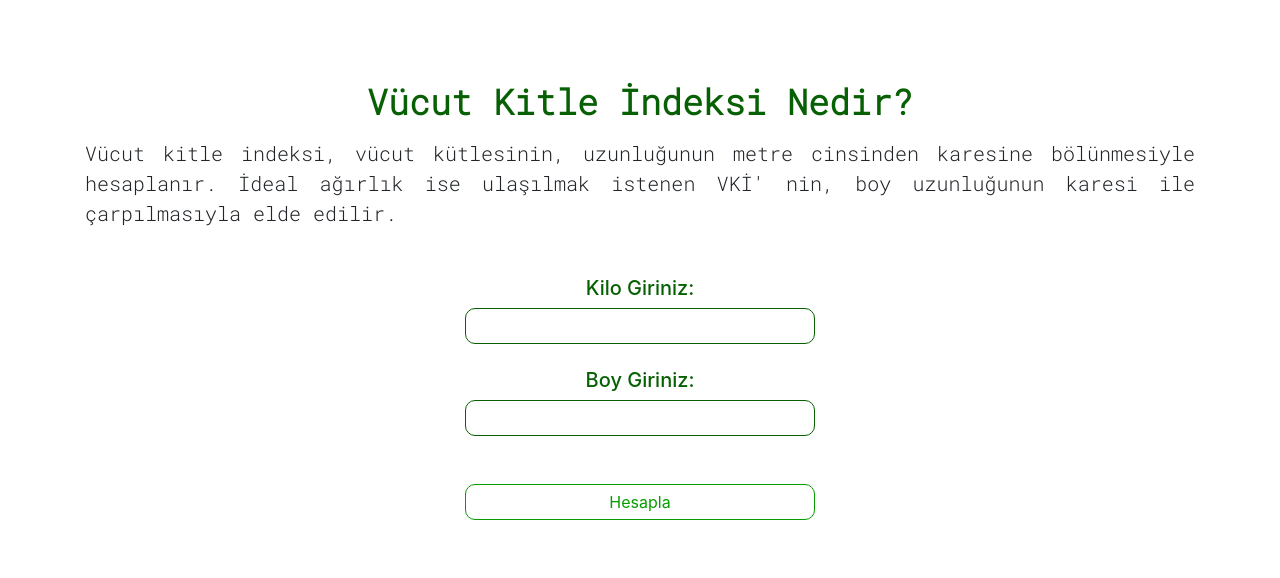
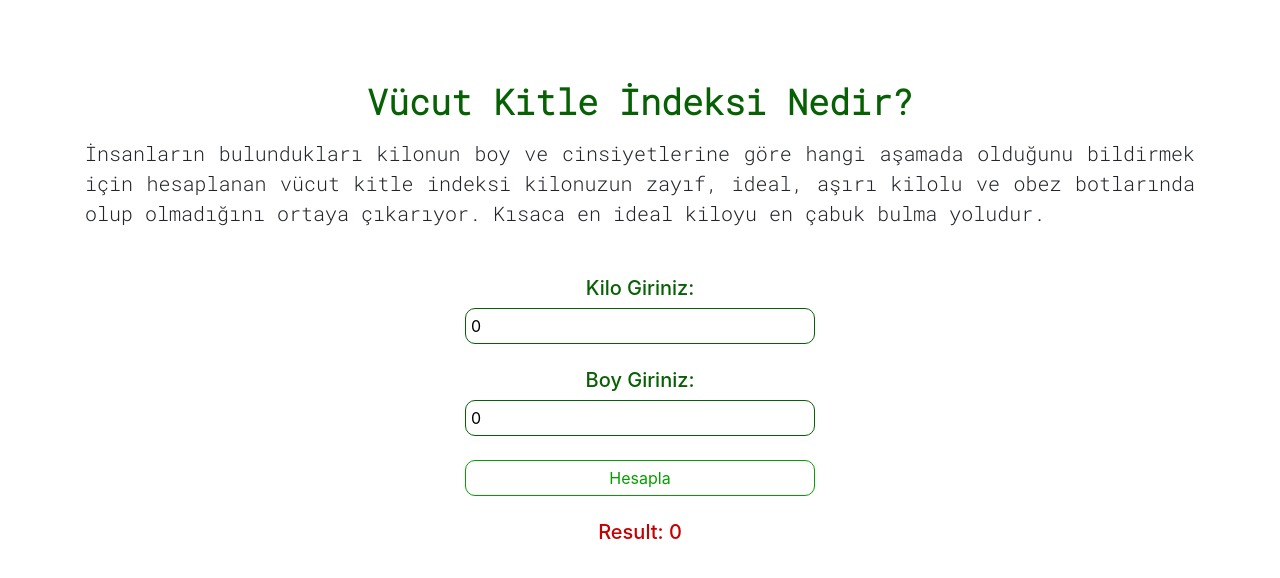
Before and after one commit to ummuhankeles/body-mass-index, a React (Create React App) app: page / in a window 1280 px wide. Shown: the top 578 px of the page. Built offline with nearby package versions, Linux system fonts and the light colour scheme.

Commit message:
added localStorage and calculated bmi

```diff
--- a/package.json
+++ b/package.json
@@ -6,6 +6,7 @@
     "@testing-library/jest-dom": "^5.14.1",
     "@testing-library/react": "^11.2.7",
     "@testing-library/user-event": "^12.8.3",
+    "prop-types": "^15.7.2",
     "react": "^17.0.2",
     "react-dom": "^17.0.2",
     "react-router": "^5.2.0",
--- a/src/App.js
+++ b/src/App.js
@@ -1,21 +1,27 @@
-import React from 'react';
+import React, {useState} from 'react';
 import { BrowserRouter as Router, Switch, Route } from 'react-router-dom';
 import Info from "./component/info/Info";
 import Calculate from './component/calculate/Calculate';
-import Home from './component/Home';
 import Output from './component/output/Output';
 
 function App() {
+
+  const database = JSON.parse(localStorage.getItem('user'))
+  const [user, setUser] = useState(database === null ? { bmiData:[] } : database)
+  if(database === null) {
+    localStorage.setItem('user', JSON.stringify({ bmiData:[] }))
+  }
+
   return (
     <div className="container">
       <Router>
         <Switch>
-          <Route exact path="/" component={Home}>
+          <Route exact path="/">
             <Info/>
-            <Calculate/>
+            <Calculate user={user} setUser={setUser}/>
           </Route>
           <Route path="/output" component={Output}>
-            <Output/>
+            <Output data={user} setUser={setUser}/>
           </Route>
         </Switch>
       </Router>
--- a/src/component/Home.js
+++ /dev/null
@@ -1,11 +0,0 @@
-import React from 'react';
-
-function Home() {
-    return (
-        <div>
-
-        </div>
-    )
-}
-
-export default Home;
--- a/src/component/calculate/Calculate.css
+++ b/src/component/calculate/Calculate.css
@@ -21,3 +21,7 @@
     padding: 5px;
     border-radius: 10px;
 }
+
+.show-result h5 {
+    color: #C40000;
+}
--- a/src/component/calculate/Calculate.js
+++ b/src/component/calculate/Calculate.js
@@ -1,9 +1,11 @@
-import React, { useState } from 'react';
+import React, { useState, useEffect } from 'react';
 import '../calculate/Calculate.css';
-import { Link } from 'react-router-dom';
+//import { Link } from 'react-router-dom';
 import styled from 'styled-components';
+import PropTypes from "prop-types";
 
-function Calculate() {
+const Calculate = ({user,setUser}) => {
+
     const Button = styled.button`
         width: 350px;
         padding: 5px;
@@ -17,42 +19,79 @@ function Calculate() {
         }
     `
 
-    const [state, setState] =  useState({
-        weight: "",
-        height: ""
-    })
+    const [weight, setWeight] =  useState(0);
+    const [height, setHeight] =  useState(0);
+    const [bmi, setBmi] = useState(0);
+    const [result, setResult] = useState({})
 
-    function handleChange(event) {
-        let name = event.target.name;
-        let value = event.target.value;
-        setState({
-            [name]:value
-        })
+    function calculate() {
+        let calculated = weight/(height**2/100**2)
+        setBmi(calculated.toFixed(2));
+        if(calculated<18.5){
+            setResult({ad:"Düşük Kilolu",color:"lightblue"})
+        }else if(calculated<24.9){
+            setResult({ad:"Normal Kilolu",color:"green"})
+        }else if(calculated<29.9){
+            setResult({ad:"Fazla Kilolu",color:"gold"})
+        }else if(calculated<34.9){
+            setResult({ad:"1. sınıf Obez",color:"orange"})
+        }else if(calculated<44.9){
+            setResult({ad:"2. sınıf Obez ",color:"orangered"})
+        }else{
+            setResult({ad:"3. sınıf Obez ",color:"firebrick"})
+        }
     }
 
-    function handleSubmit(event) {
-        event.preventDefault();
-    }
+    useEffect(() => {
+        if(user !== null) {
+            console.log(user)
+            let newUser = user
+            if(bmi !== 0) {
+                newUser.bmiData.push(bmi)
+                setUser(newUser)
+                localStorage.setItem('user', JSON.stringify(newUser))
+            }
+        }
+    },[result])
 
     return (
         <div className="calculate text-center">
-            <form onSubmit={handleSubmit}>
+            <div>
                 <div>
                     <h5 className="calculate-title">Kilo Giriniz:</h5>
-                    <input className="calculate-weight" type="number" name="weight" onChange={handleChange}></input>
+                    <input
+                        className="calculate-weight"
+                        value={weight}
+                        type="number"
+                        name="weight"
+                        onChange={e => setWeight(e.target.value)}>
+                    </input>
                 </div>
                 <br/>
-                <div className="mb-5">
+                <div className="mb-4">
                     <h5 className="calculate-title">Boy Giriniz:</h5>
-                    <input className="calculate-height" type="number" name="height" onChange={handleChange}></input>
+                    <input
+                        className="calculate-height"
+                        value={height}
+                        type="number"
+                        name="height"
+                        onChange={e => setHeight(e.target.value)}>
+                    </input>
                 </div>
-                <div className="form-btn">
-                    <Link to="/output">
-                        <Button type="submit">Hesapla</Button>
-                    </Link>
+                <div className="form-btn mb-4">
+                    <Button type="submit" onClick={calculate}>Hesapla</Button>
                 </div>
-            </form>
+                <div className="show-result mb-4">
+                    <h5>Result: <span>{bmi}</span></h5>
+                </div>
+            </div>
         </div>
     )
 }
+
+Calculate.propTypes = {
+    user: PropTypes.object,
+    setUser: PropTypes.func
+}
+
 export default Calculate;
--- a/src/component/info/Info.js
+++ b/src/component/info/Info.js
@@ -5,7 +5,7 @@ function Info() {
     return (
         <div className="info mb-5">
             <h3 className="info-header text-center mb-3">Vücut Kitle İndeksi Nedir?</h3>
-            <p className="info-desc">Vücut kitle indeksi, vücut kütlesinin, uzunluğunun metre cinsinden karesine bölünmesiyle hesaplanır. İdeal ağırlık ise ulaşılmak istenen VKİ' nin, boy uzunluğunun karesi ile çarpılmasıyla elde edilir.</p>
+            <p className="info-desc">İnsanların bulundukları kilonun boy ve cinsiyetlerine göre hangi aşamada olduğunu bildirmek için hesaplanan vücut kitle indeksi kilonuzun zayıf, ideal, aşırı kilolu ve obez botlarında olup olmadığını ortaya çıkarıyor. Kısaca en ideal kiloyu en çabuk bulma yoludur.</p>
         </div>
     )
 }
--- a/src/component/output/Output.js
+++ b/src/component/output/Output.js
@@ -1,9 +1,11 @@
-import React from 'react'
+import React from 'react';
 
 function Output() {
+
     return (
         <div>
-            Cıktı
+            <h4 className="result">Sonuç:<span></span></h4>
+
         </div>
     )
 }
```
Also changed, not shown: 1 other file (tests, documents, lock files or other folders).
